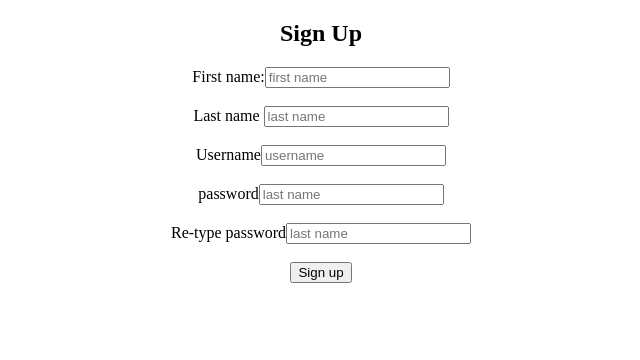
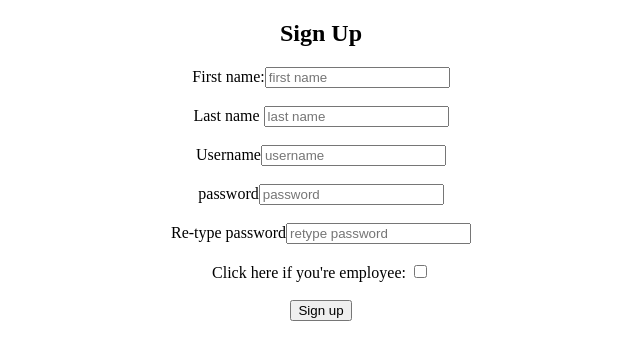
Before and after one commit to Tsion-Tadesse/Group4-Movie_theater_system, a plain HTML site: page Movie_Theater/account_registeration.html in a window 1280 px wide. Shown: the whole page, without its empty margins (319-959 px from the left). Drawn offline with Linux system fonts and the light colour scheme.

Commit message:
Minor changes
Done for the day

```diff
--- a/Movie_Theater/account_registeration.html
+++ b/Movie_Theater/account_registeration.html
@@ -17,8 +17,9 @@
     First name:<input type="text" placeholder="first name" REQUIRED/><br><br>
     Last name <input type="text" placeholder="last name" required/><br><br>
     Username<input type="text" placeholder="username" required/><br><br>
-    password<input type="text" placeholder="last name" required/><br><br>
-    Re-type password<input type="text" placeholder="last name" required/><br><br>
+    password<input type="text" placeholder="password" required/><br><br>
+    Re-type password<input type="text" placeholder="retype password" required/><br><br>
+    Click here if you're employee: <input type="checkbox" onclick=""/><br><br>
     <input type="submit" value="Sign up" /><br>
 </form>
 </body>
```
Also changed, not shown: Movie_Theater/Add_movie.html (+1 -1 lines), Movie_Theater/index.html (+3 -1 lines), Movie_Theater/login.html (+2 -3 lines).
